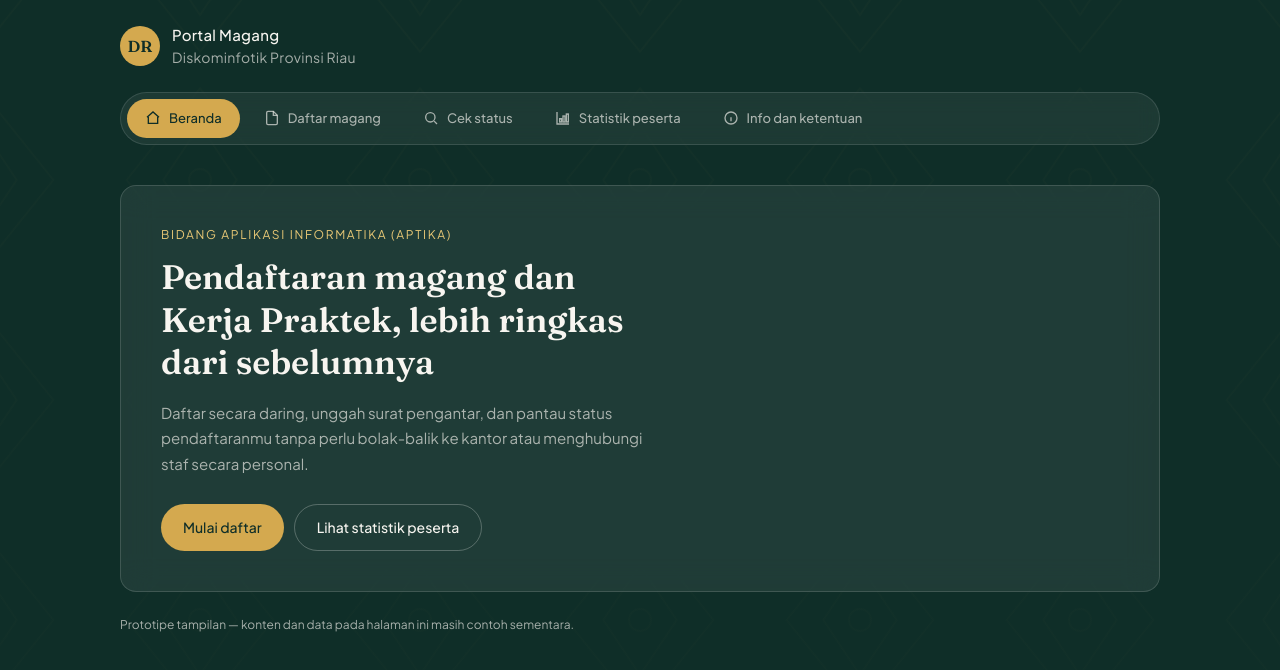
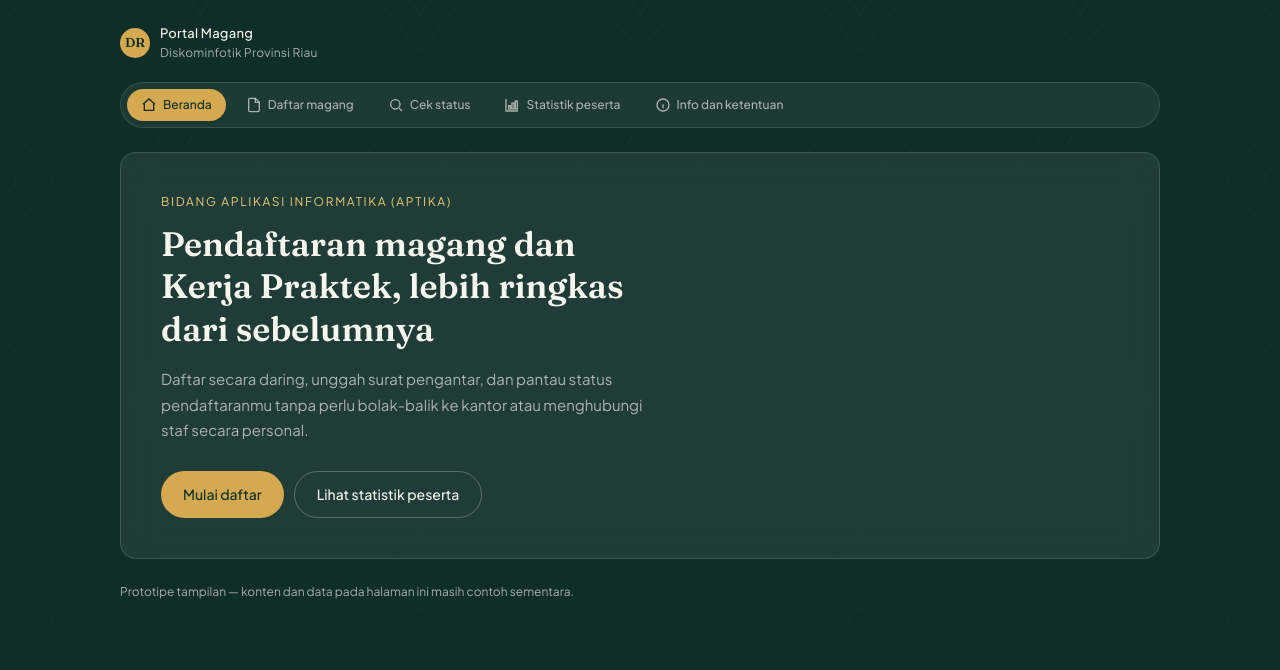
Before and after one commit to NazwaDwita/proyek-KP, a Next.js app: page / in a window 1280 px wide. Shown: the top 670 px of the page. Built offline with nearby package versions, Linux system fonts and the light colour scheme.

Commit message:
perbaikan navbar

```diff
--- a/src/app/globals.css
+++ b/src/app/globals.css
@@ -42,16 +42,16 @@ body {
   margin: 0 auto;
 }
 
-/* Header + brand */
+/* Brand (logo + judul) — sengaja TIDAK sticky, ikut ke-scroll biasa */
 .brand {
   display: flex;
   align-items: center;
-  gap: 12px;
-  margin-bottom: 1.5rem;
+  gap: 10px;
+  margin-bottom: 0.75rem;
 }
 .brand-ikon {
-  width: 40px;
-  height: 40px;
+  width: 30px;
+  height: 30px;
   border-radius: 50%;
   background: var(--emas);
   color: var(--hijau-tua);
@@ -60,24 +60,32 @@ body {
   justify-content: center;
   font-family: var(--font-judul);
   font-weight: 600;
-  font-size: 16px;
+  font-size: 13px;
 }
 .brand-teks {
-  font-size: 14px;
+  font-size: 12px;
   letter-spacing: 0.02em;
   color: var(--teks-muted);
 }
 .brand-teks strong {
   display: block;
   color: var(--gading);
-  font-size: 15px;
+  font-size: 13px;
   font-weight: 500;
 }
 
-/* Navigasi pill / folder tab */
+/* Navigasi pill / folder tab — ini yang sticky, tetap nempel di atas
+   saat halaman di-scroll. top:0 (bukan pakai offset top:12px) supaya
+   backgroundnya nutup rapat sampai ke ujung atas viewport, tidak ada
+   celah yang bikin konten di belakangnya keliatan "bolong". */
 .nav-wrapper {
-  position: relative;
-  margin-bottom: 2.5rem;
+  position: sticky;
+  top: 0;
+  z-index: 30;
+  background: var(--hijau-tua);
+  padding-top: 8px;
+  padding-bottom: 8px;
+  margin-bottom: 1rem;
 }
 .nav-hamburger {
   display: none;
@@ -110,11 +118,11 @@ body {
 .nav-pill a {
   display: flex;
   align-items: center;
-  gap: 8px;
-  padding: 10px 18px;
+  gap: 6px;
+  padding: 7px 14px;
   border-radius: 999px;
   text-decoration: none;
-  font-size: 13px;
+  font-size: 12px;
   font-weight: 500;
   color: var(--teks-muted);
   transition: background 0.15s ease, color 0.15s ease;
@@ -450,6 +458,10 @@ select.form-input option {
   text-transform: uppercase;
   letter-spacing: 0.04em;
   border-bottom: 1px solid rgba(255, 255, 255, 0.14);
+  position: sticky;
+  top: 0;
+  background: rgba(15, 46, 40, 0.98);
+  z-index: 5;
 }
 .tabel-admin td {
   padding: 12px;
@@ -569,3 +581,30 @@ select.form-input option {
     transform: rotate(360deg);
   }
 }
+
+/* Dashboard admin: hanya area tabel yang scroll, header & filter tetap
+   diam di tempat (bukan sticky biasa, tapi "dikunci" dalam tinggi
+   viewport supaya tidak perlu scroll seluruh halaman). */
+.halaman-fit {
+  height: 100vh;
+  display: flex;
+  flex-direction: column;
+  overflow: hidden;
+}
+.bungkus-fit {
+  display: flex;
+  flex-direction: column;
+  flex: 1;
+  min-height: 0;
+}
+.panel-scroll {
+  display: flex;
+  flex-direction: column;
+  flex: 1;
+  min-height: 0;
+}
+.tabel-scroll-area {
+  flex: 1;
+  min-height: 0;
+  overflow: auto;
+}
--- /dev/null
+++ b/src/components/HeaderSticky.tsx
@@ -0,0 +1,10 @@
+import Brand from "@/components/Brand";
+import NavPill from "@/components/NavPill";
+export default function HeaderSticky() {
+  return (
+    <>
+      <Brand />
+      <NavPill />
+    </>
+  );
+}
```
